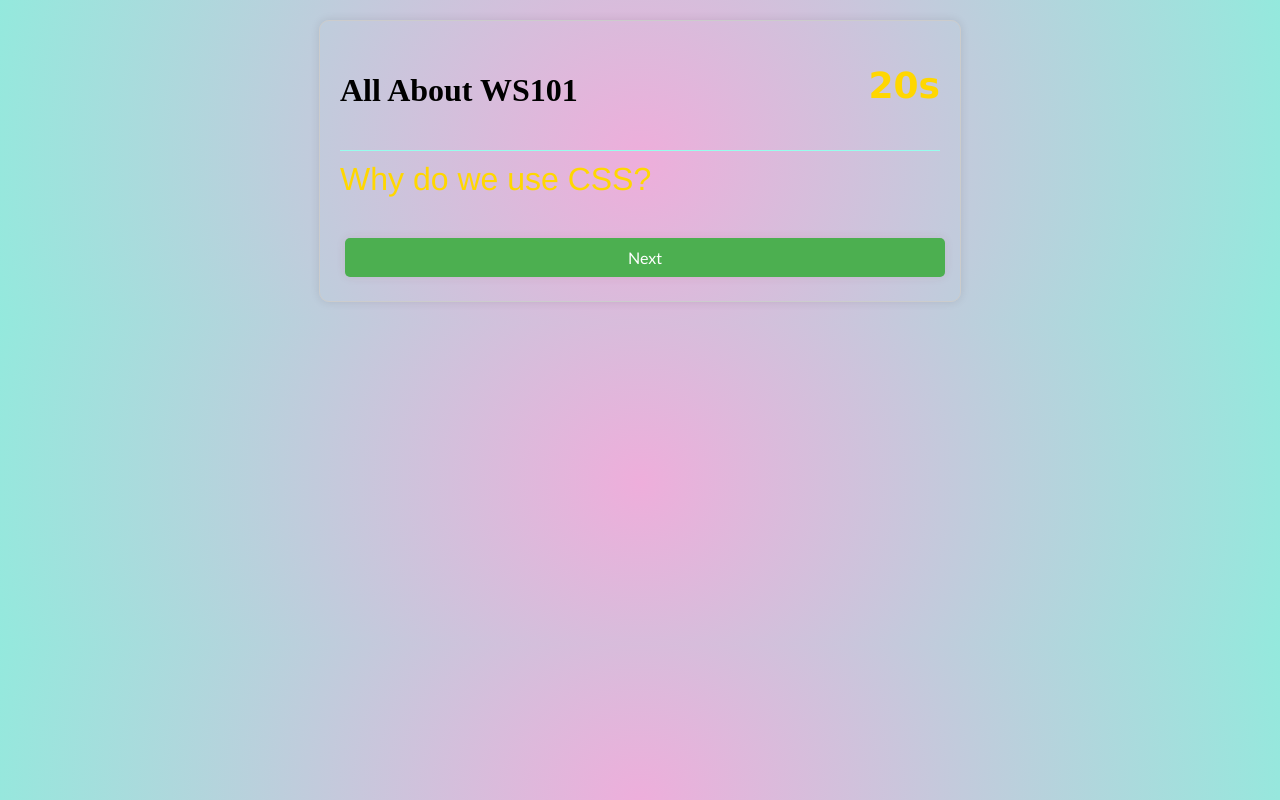
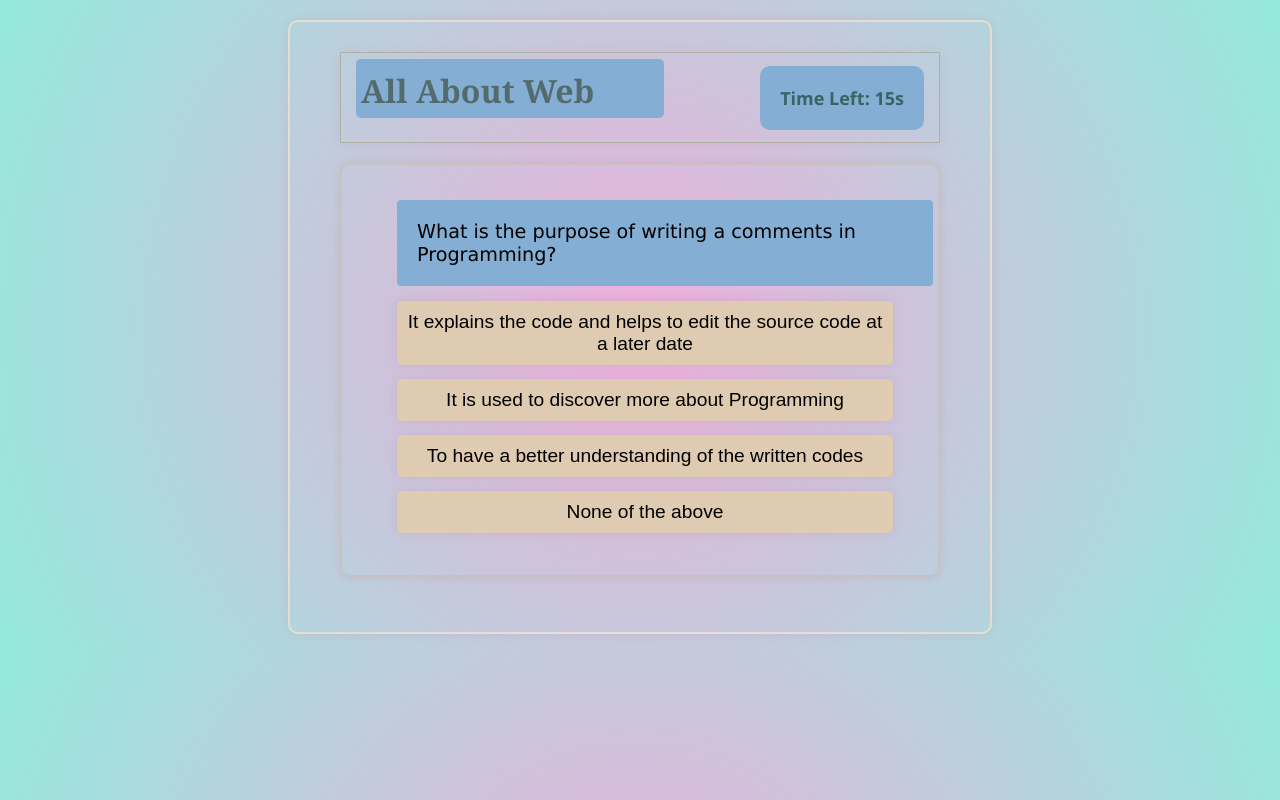
Before and after one commit to ejmanalo/Quiz-Application, a plain HTML site: page index.html in a window 1280 px wide. Drawn offline with Linux system fonts and the light colour scheme.

Commit message:
Update index.html

```diff
--- a/index.html
+++ b/index.html
@@ -6,13 +6,78 @@
     <title>Quiz Application</title>
     <style>
        body {
-
             margin: 20px;
             background: radial-gradient(circle, rgba(238,174,219,1) 0%, rgba(148,233,221,1) 100%);
+            font-family:'Lucida Sans', 'Lucida Sans Regular', 'Lucida Grande', 'Lucida Sans Unicode', Geneva, Verdana, sans-serif;
         }
 
+        #main-container{
+            max-width: 600px;
+            margin: auto;
+            border: 2px solid rgb(230, 222, 213);
+            padding: 30px 50px;
+            border-radius: 10px;
+            box-shadow: 0 0 10px rgba(136, 48, 48, 0.1);
+            height: 550px;
+        }
 
-        button {
+        .header {
+            margin-bottom: 20px;
+            display: flex;
+            justify-content: space-between;
+            align-items: center;
+            padding: 3px 15px;
+            border-bottom: 0.1em solid #97FEED;
+            border: 1px solid rgb(176, 176, 167);
+            box-shadow: 0 0 10px  rgba(172, 110, 110, 0.1)
+
+
+            }
+        .header h1{
+            background-color: rgb(132, 174, 211);
+            align-items: center;
+            padding: 10px 70px 6px 5px;
+            margin-top: 3px;
+            display: block;
+            border-radius: 5px;
+            font-family: Cambria, Cochin, Georgia, Times, 'Times New Roman', serif;
+            color: rgb(83, 107, 108);
+
+        }
+
+        #timer{
+            align-items: left;
+            background-color: rgb(132, 174, 211);
+            text-align: center;
+            padding: 20px;
+            border-radius: 10px;
+            color: rgb(58, 99, 100);
+            font-size: large;
+            font-family:'Segoe UI', Tahoma, Geneva, Verdana, sans-serif;
+            font-weight: bold;
+        }
+
+        #quiz-container{
+            max-width: 600px;
+            margin: 0;
+            border: 2px solid rgb(198, 195, 190);
+            padding: 30px 50px;
+            border-radius: 10px;
+            box-shadow: 0 0 10px rgba(136, 48, 48, 0.1);
+            height: 350px;
+        }
+        #question-container{
+            background-color:  rgb(132, 174, 211);
+            align-items: center;
+            border-radius: 4px;
+            width: 100%;
+            margin: 5px ;
+            padding: 20px;
+            font-size: larger;
+
+
+        }
+        button{
             text-align: center;
             background-color: rgb(223, 203, 177);
             width: 100%;
@@ -21,127 +86,39 @@
             padding: 10px;
             font-size: larger;
             border: none;
-            box-shadow: 5px 10px 6px 2px;
-            transition: background-color 0.10s, box-shadow 0.3s;
             box-shadow: 0 0 10px rgba(136, 48, 48, 0.1);
         }
-
-        button:hover {
-            border-color: rgb(200, 150, 127);
+        button:hover{
             background-color: burlywood;
+            border: 2px solid rgb(160, 193, 194);
         }
 
-button:active {
-    background-color: darkblue;
-    box-shadow: 2px 4px 4px 6px;
+        #feedback{
+            color: rgb(65, 117, 117);
+            text-align: center;
+            margin-top: 15px;
+            font-size: larger;
         }
 
 
-        #quiz-container {
-            max-width: 600px;
-            margin: auto;
-            border: 1px solid #ccc;
-            padding: 20px;
-            border-radius: 10px;
-            box-shadow: 0 0 10px rgba(0, 0, 0, 0.1);
-            background-image: url("bg1.jpg");
-            background-size: cover;
-            background-repeat: no-repeat;
-        }
 
-        .header {
-            margin-bottom: 5px;
-            display: flex;
-            justify-content: space-between;
-            align-items: center;
-            padding-bottom: 0.6em;
-            border-bottom: 0.1em solid #97FEED;
-
-            }
-
-        .question {
-            margin-bottom: 20px;
-            color: gold;
-            font-family: 'Franklin Gothic Medium', 'Arial Narrow', Arial, sans-serif;
-            font-size: 2em;
-        }
-
-        .options button {
-    display: inline-block;
-    width: 45%;
-    margin: 10px;
-    padding: 10px;
-    text-align: center;
-    border: solid;
-    border-radius: 20px;
-    color: blue;
-    font-family: Georgia, 'Times New Roman', Times, serif;
-    font-size: 20px;
-    cursor: pointer;
-}
-
-.options button:hover {
-    background-color: green;
-    transition: 0.5s;
-}
-
-        .options button:hover {
-            background-color: green;
-            transition: 0.5s;
-        }
-
-        #timer {
-            font-size: 18px;
-            margin-bottom: 10px;
-            color: gold;
-            font-family: Verdana, Geneva, Tahoma, sans-serif;
-        }
-
-        #feedback {
-            font-weight: bold;
-            margin-top: 10px;
-            color: gold;
-            font-family: 'Lucida Sans', 'Lucida Sans Regular', 'Lucida Grande', 'Lucida Sans Unicode', Geneva, Verdana, sans-serif
-
-        }
-
-        #next-btn, #restart-btn {
-            padding: 10px 20px;
-            margin-top: 20px;
-            background-color: #4CAF50;
-            color: white;
-            border: none;
-            border-radius: 5px;
-            cursor: pointer;
-            font-family: 'Trebuchet MS', 'Lucida Sans Unicode', 'Lucida Grande', 'Lucida Sans', Arial, sans-serif;
-            font-size: 1em;
-        }
-
-        #next-btn:hover, #restart-btn:hover {
-            background-color: yellow;
-            color: red;
-            transition: 0.6s;
-        }
     </style>
 </head>
 <body>
-
+    <div id="main-container">
+        <div class="header">
+            <h1>All About Web</h1>
+            <div id="timer">
+                <img src="timer.png" width="20px">
+                <span>20s</span>
+            </div>
+        </div>
         <div id="quiz-container">
-        <div class="header">
-            <h1>All About WS101</h1>
-            <div id="timer">
-                <h1>20s</span>
-
-            </div>
-
-
-        </div>
-
-
-        <div id="timer"></div>
             <div id="question-container" class="question"></div>
             <div id="options-container" class="options"></div>
             <div id="feedback"></div>
+        </div>
+
         <button id="next-btn">Next</button>
         <button id="restart-btn" style="display: none;">Restart</button>
     </div>
@@ -149,26 +126,33 @@ button:active {
     <script>
         const questions = [
             {
+                question: "What is the purpose of writing a comments in Programming?",
+                options: ["It explains the code and helps to edit the source code at a later date",
+                                "It is used to discover more about Programming",
+                                "To have a better understanding of the written codes",
+                                " None of the above"],
+                correctAnswer: "It explains the code and helps to edit the source code at a later date"
+            },
+            {
                 question: "Why do we use CSS?",
-                    choices: ["Structure", "Design/Style", "Behavior", "None of the Above"],
+                options: ["Structure", "Design/Style", "Behavior", "None of the Above"],
                 correctAnswer: "Design/Style"
             },
-
             {
                 question: "Which of these is NOT an HTML Element?",
-                    choices: ["By start tag", "By end tag", "By element content", "By statement"],
+                options: ["By start tag", "By end tag", "By element content", "By statement"],
                 correctAnswer: "By statement"
                 },
 
                 {
                 question: "It is used to store elements of different types",
-                    choices: ["functions", "objects", "arrays", "subjects"],
+                options: ["functions", "objects", "arrays", "subjects"],
                 correctAnswer: "arrays"
                 },
 
                 {
                 question: "Where does the best practice to put Javascript element?",
-                    choices: ["<style>", "<body>", "<head>", "another file"],
+                options: ["<style>", "<body>", "<head>", "another file"],
                 correctAnswer: "<body>"
             }
         ];
@@ -201,8 +185,8 @@ button:active {
                 optionsContainer.appendChild(button);
             });
 
-            // Display and start the 15-second timer
-            let timeLeft = 15;
+            // This is to display and set the timer for 20s
+            let timeLeft = 20;
             updateTimerDisplay(timeLeft);
             timer = setInterval(() => {
                 timeLeft--;
```
Lines whose indentation alone changed are shown as unchanged.
